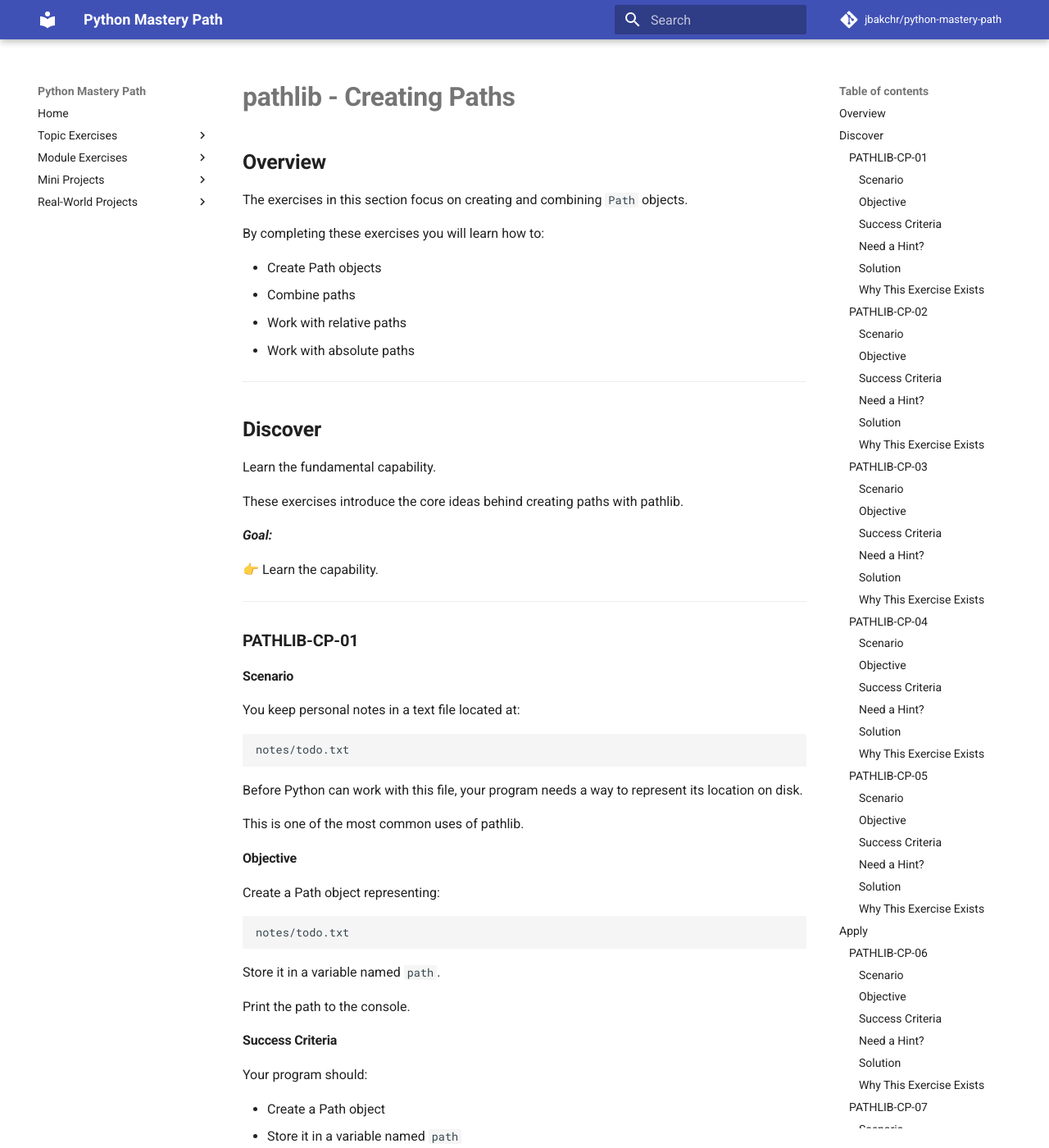
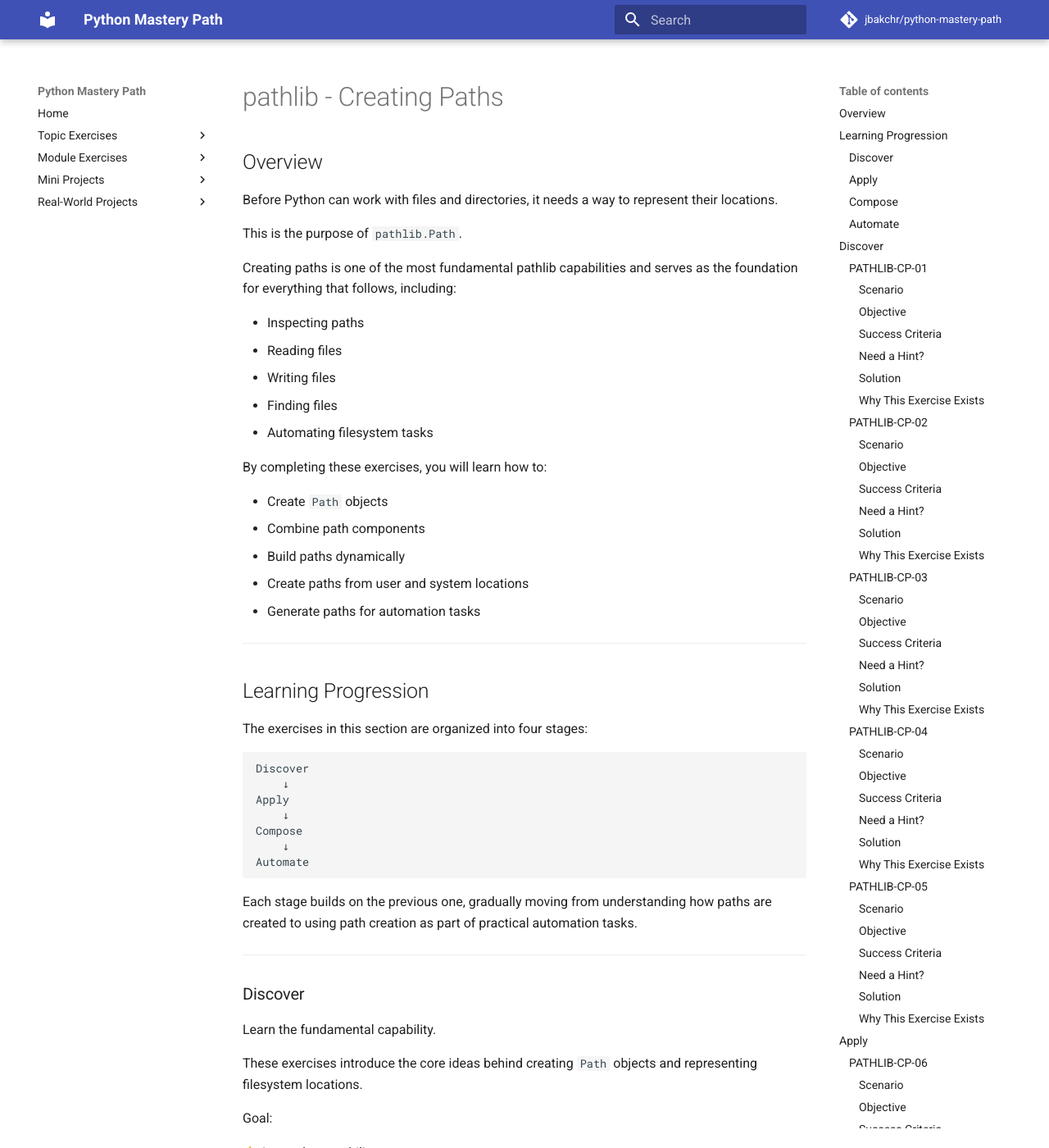
Before and after one commit to jbakchr/python-mastery-path, an MkDocs documentation site: the page built from docs/modules/pathlib/creating-paths.md, in a window 1280 px wide and 1400 px high. Shown: the whole window at 82% size. Built offline with MkDocs 1.6.1 and Material for MkDocs 9.7.7, drawn with Linux system fonts in a browser that asks for light colours; comment, search, counter and statistics services are not loaded; some of the changed text lies outside the part shown.

Commit message:
docs(pathlib): overhaul creating-paths documentation

````diff
--- a/docs/modules/pathlib/creating-paths.md
+++ b/docs/modules/pathlib/creating-paths.md
@@ -1,15 +1,92 @@
-# **pathlib - Creating Paths**
-
-## **Overview**
-
-The exercises in this section focus on creating and combining `Path` objects.
-
-By completing these exercises you will learn how to:
-
-- Create Path objects
-- Combine paths
-- Work with relative paths
-- Work with absolute paths
+# pathlib - Creating Paths
+
+## Overview
+
+Before Python can work with files and directories, it needs a way to represent their locations.
+
+This is the purpose of `pathlib.Path`.
+
+Creating paths is one of the most fundamental pathlib capabilities and serves as the foundation for everything that follows, including:
+
+- Inspecting paths
+- Reading files
+- Writing files
+- Finding files
+- Automating filesystem tasks
+
+By completing these exercises, you will learn how to:
+
+- Create `Path` objects
+- Combine path components
+- Build paths dynamically
+- Create paths from user and system locations
+- Generate paths for automation tasks
+
+---
+
+## Learning Progression
+
+The exercises in this section are organized into four stages:
+
+```text
+Discover
+    ↓
+Apply
+    ↓
+Compose
+    ↓
+Automate
+```
+
+Each stage builds on the previous one, gradually moving from understanding how paths are created to using path creation as part of practical automation tasks.
+
+---
+
+### Discover
+
+Learn the fundamental capability.
+
+These exercises introduce the core ideas behind creating `Path` objects and representing filesystem locations.
+
+Goal:
+
+👉 Learn the capability.
+
+---
+
+### Apply
+
+Use the capability in realistic situations.
+
+These exercises reinforce path creation through practical filesystem scenarios and introduce path composition.
+
+Goal:
+
+👉 Use the capability.
+
+---
+
+### Compose
+
+Combine multiple path-building techniques.
+
+These exercises bring together concepts such as variables, current working directories, home directories, and path composition.
+
+Goal:
+
+👉 Combine capabilities.
+
+---
+
+### Automate
+
+Create paths at scale.
+
+These exercises focus on generating many paths automatically using loops, variables, and collections of data.
+
+Goal:
+
+👉 Automate solutions.
 
 ---
 
@@ -1076,7 +1153,6 @@ Your program should:
     print(page_path)
     ```
 
-
 #### Why This Exercise Exists
 
 Very similar to what static site generators and documentation tools do.
````
Also changed, not shown: templates/exercise-page-template.md (added, +101 -0 lines).
